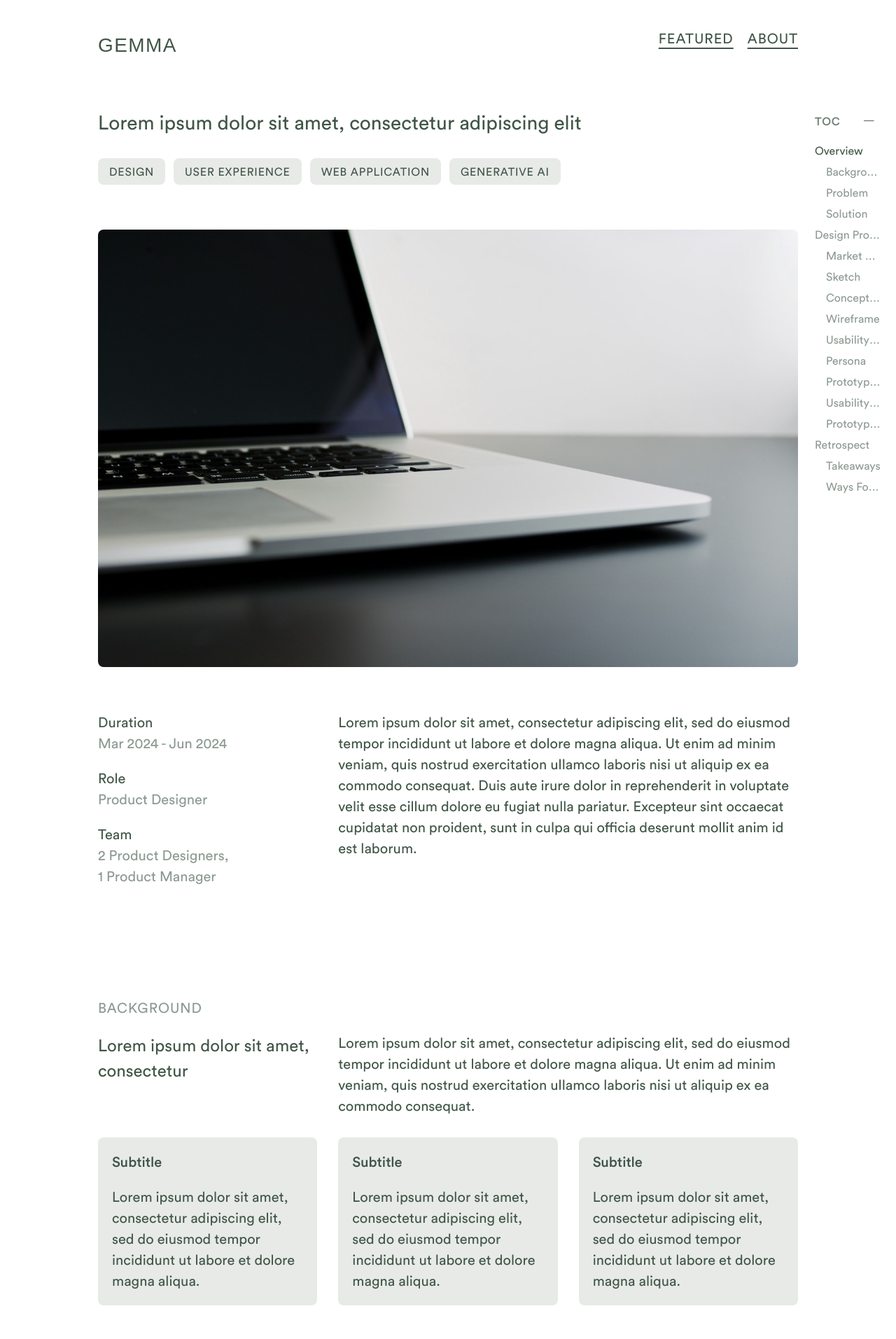
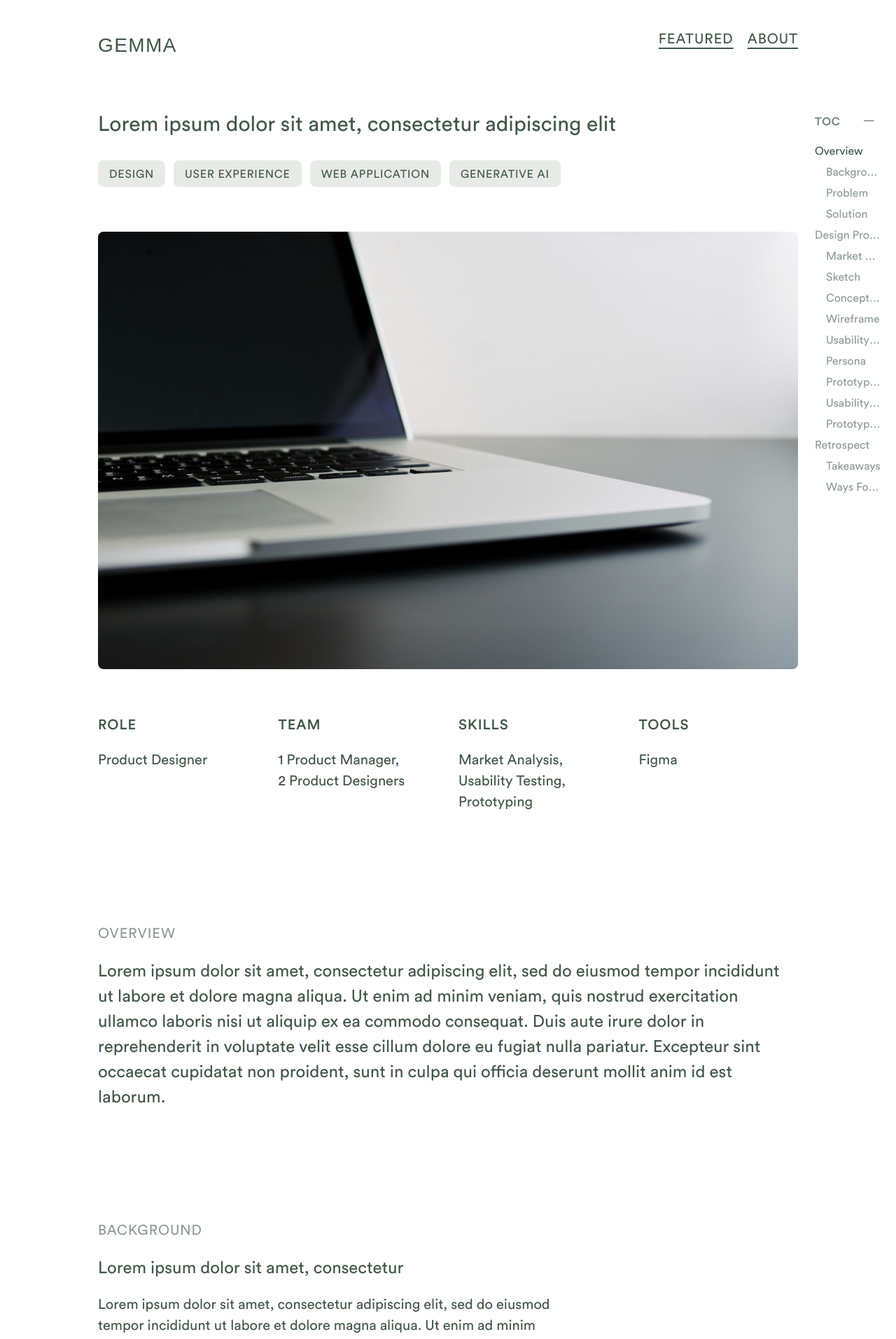
Before and after one commit to azurestocking/azurestocking.github.io, a Jekyll site: the page built from _projects/opus.html, in a window 1280 px wide. Shown: the top 1913 px of the page at 70% size. Built offline with Jekyll 4.4.1, drawn with Linux system fonts in a browser that asks for light colours; some web fonts are replaced.

Commit message:
Update layout

```diff
--- a/_includes/project-header.html
+++ b/_includes/project-header.html
@@ -12,29 +12,24 @@
 
     <img src="{{ page.image | relative_url }}" loading="lazy" style="margin-bottom: 64px;">
 
-    <div class="grid grid-1-2">
+    <div class="grid grid-4">
         <div class="list">
             <div class="list-item">
                 <div class="list-item-1">
-                    <div>Duration</div>
+                    <h5 style="margin-block-end: 20px;">ROLE</h5>
                 </div>
-                <div class="list-item-2">
-                    <div>{{ page.duration }}</div>
+                <div>
+                    {% for role in page.role %}
+                        {{ role }}{% unless forloop.last %}, <br>{% endunless %}
+                    {% endfor %}
                 </div>
             </div>
+        </div>
+        <div class="list">
             <div class="list-item">
                 <div class="list-item-1">
-                    <div>Role</div>
+                    <h5 style="margin-block-end: 20px;">TEAM</h5>
                 </div>
-                <div class="list-item-2">
-                    <div>{{ page.role }}</div>
-                </div>
-            </div>
-            <div class="list-item">
-                <div class="list-item-1">
-                    <div>Team</div>
-                </div>
-                <div class="list-item-2">
                 <div>
                     {% for member in page.team %}
                         {{ member }}{% unless forloop.last %}, <br>{% endunless %}
@@ -42,9 +37,29 @@
                 </div>
             </div>
         </div>
+        <div class="list">
+            <div class="list-item">
+                <div class="list-item-1">
+                    <h5 style="margin-block-end: 20px;">SKILLS</h5>
                 </div>
                 <div>
-            <p>{{ page.description }}</p>
+                    {% for skill in page.skill %}
+                        {{ skill }}{% unless forloop.last %}, <br>{% endunless %}
+                    {% endfor %}
+                </div>
+            </div>
+        </div>
+        <div class="list">
+            <div class="list-item">
+                <div class="list-item-1">
+                    <h5 style="margin-block-end: 20px;">TOOLS</h5>
+                </div>
+                <div>
+                    {% for tool in page.tool %}
+                        {{ tool }}{% unless forloop.last %}, <br>{% endunless %}
+                    {% endfor %}
+                </div>
+            </div>
         </div>
     </div>
 </section>
--- a/_layouts/default.html
+++ b/_layouts/default.html
@@ -38,14 +38,14 @@
     {% endif %}
 
     <footer>
-        <hr>
-        <div class="button-group" style="padding-top: 64px;padding-bottom: 64px;">
+        <hr style="padding-bottom: 10px;">
+        <div class="button-group" style="padding-top: 64px; padding-bottom: 64px;">
             <a class="button" href="/">LinkedIn ↗</a>
             <a class="button" href="/">GitHub ↗</a>
             <a class="button" href="/">Resume ↗</a>
             <a class="button" href="/">E-Mail ↗</a>
         </div>
-        <div class="p-l" style="padding-bottom: 64px;">
+        <div class="p-l" style="padding-bottom: 64px; margin-block-end: 0px;">
             I am drawn to complexity and intersectionality—terms I do not use as buzzwords but as intellectual imperatives. If your project piques analytical curiosity or serves the public good, we should talk about a potential pro bono collaboration.
         </div>
         <p>
--- a/_projects/opus.html
+++ b/_projects/opus.html
@@ -12,15 +12,29 @@ tags:
   - WEB APPLICATION
   - GENERATIVE AI
 duration: "Mar 2024 - Jun 2024"
-role: "Product Designer"
+role:
+  - Product Designer
 team:
+  - 1 Product Manager
   - 2 Product Designers
-  - 1 Product Manager
+skill:
+  - Market Analysis
+  - Usability Testing
+  - Prototyping
+tool:
+  - Figma
 ---
 
 <section>
+    <h1>Overview</h1>
+    <div class="p-l">
+        {{ page.description }}
+    </div>
+</section>
+
+<section>
     <h2>Background</h2>
-    <div class="grid grid-1-2">
+    <div class="grid grid-2-1">
         <h3>Lorem ipsum dolor sit amet, consectetur</h3>
         <p>Lorem ipsum dolor sit amet, consectetur adipiscing elit, sed do eiusmod tempor incididunt ut labore et dolore magna aliqua. Ut enim ad minim veniam, quis nostrud exercitation ullamco laboris nisi ut aliquip ex ea commodo consequat.</p>
     </div>
@@ -42,7 +56,7 @@ team:
 
 <section>
     <h2>Problem</h2>
-    <div class="grid grid-1-2">
+    <div class="grid grid-2-1">
         <h3>Lorem ipsum dolor sit amet, consectetur</h3>
         <p>Lorem ipsum dolor sit amet, consectetur adipiscing elit, sed do eiusmod tempor incididunt ut labore et dolore magna aliqua. Ut enim ad minim veniam, quis nostrud exercitation ullamco laboris nisi ut aliquip ex ea commodo consequat.</p>
     </div>
@@ -117,7 +131,7 @@ team:
 
 <section>
     <h2>Market Analysis</h2>
-    <div class="grid grid-1-2">
+    <div class="grid grid-2-1">
         <h3>Lorem ipsum dolor sit amet, consectetur</h3>
         <p>Lorem ipsum dolor sit amet, consectetur adipiscing elit, sed do eiusmod tempor incididunt ut labore et dolore magna aliqua. Ut enim ad minim veniam, quis nostrud exercitation ullamco laboris nisi ut aliquip ex ea commodo consequat.</p>
     </div>
@@ -150,7 +164,7 @@ team:
 
 <section>
     <h2>Concept Testing</h2>
-    <div class="grid grid-1-2">
+    <div class="grid grid-2-1">
         <h3>Lorem ipsum dolor sit amet, consectetur</h3>
         <p>Lorem ipsum dolor sit amet, consectetur adipiscing elit, sed do eiusmod tempor incididunt ut labore et dolore magna aliqua. Ut enim ad minim veniam, quis nostrud exercitation ullamco laboris nisi ut aliquip ex ea commodo consequat.</p>
     </div>
@@ -182,7 +196,7 @@ team:
 
 <section>
     <h2>Usability Testing 1</h2>
-    <div class="grid grid-1-2">
+    <div class="grid grid-2-1">
         <h3>Lorem ipsum dolor sit amet, consectetur</h3>
         <p>Lorem ipsum dolor sit amet, consectetur adipiscing elit, sed do eiusmod tempor incididunt ut labore et dolore magna aliqua. Ut enim ad minim veniam, quis nostrud exercitation ullamco laboris nisi ut aliquip ex ea commodo consequat.</p>
     </div>
@@ -348,7 +362,7 @@ team:
 
 <section>
     <h2>Usability Testing 2</h2>
-    <div class="grid grid-1-2">
+    <div class="grid grid-2-1">
         <h3>Lorem ipsum dolor sit amet, consectetur</h3>
         <p>Lorem ipsum dolor sit amet, consectetur adipiscing elit, sed do eiusmod tempor incididunt ut labore et dolore magna aliqua. Ut enim ad minim veniam, quis nostrud exercitation ullamco laboris nisi ut aliquip ex ea commodo consequat.</p>
     </div>
--- a/js/scrollspy.js
+++ b/js/scrollspy.js
@@ -3,22 +3,21 @@ document.addEventListener('DOMContentLoaded', function() {
     const scrollspyLinks = document.querySelector('.scrollspy-links');
     const collapseButton = document.querySelector('.scrollspy-collapse');
 
+    // Get all h1 and h2 elements from main
+    const headings = Array.from(main.querySelectorAll('h1, h2')).filter(heading => {
+        return !heading.classList.contains('np');
+    });
+
+    // Hide TOC if no headings are found
+    if (headings.length === 0) {
+        scrollspyLinks.parentElement.style.display = 'none';
+        return;
+    }
+
     // Toggle collapse state
     collapseButton.addEventListener('click', function() {
         scrollspyLinks.classList.toggle('collapsed');
         collapseButton.textContent = scrollspyLinks.classList.contains('collapsed') ? '＋' : '－';
-    });
-
-    // Add Overview link at the top
-    const overviewLink = document.createElement('a');
-    overviewLink.href = '#overview';
-    overviewLink.textContent = 'Overview';
-    overviewLink.classList.add('scrollspy-link', 'h1');
-    scrollspyLinks.appendChild(overviewLink);
-
-    // Get all h1 and h2 elements from main
-    const headings = Array.from(main.querySelectorAll('h1, h2')).filter(heading => {
-        return !heading.classList.contains('np');
     });
 
     // Create TOC
--- a/styles.css
+++ b/styles.css
@@ -152,10 +152,9 @@ p {
 }
 
 .p-xl {
-    font-size: 28px;
+    font-size: 30px;
     line-height: 1.5em;
     display: block;
-    margin-block-end: 30px;
     color: var(--primary);
 }
 
@@ -279,7 +278,6 @@ img, video {
 .project {
     display: flex;
     flex-direction: column;
-    margin-top: 30px;
     margin-bottom: 30px;
 }
 
@@ -376,6 +374,14 @@ img, video {
     margin-block-end: 0;
 }
 
+hr {
+    margin: 0;
+    padding: 0;
+    height: 0;
+    border: none;
+    border-top: 2px solid var(--primary);
+}
+
 
 
 /* BUTTON */
@@ -417,11 +423,6 @@ footer p {
     font-size: 18px;
     line-height: 1.5em;
     color: var(--tertiary-solid);
-}
-
-hr {
-    margin-top: 1em;
-    border-top: 2px solid var(--primary);
 }
 
 .banner img {
@@ -471,10 +472,16 @@ hr {
     margin-bottom: 30px;
 }
 
+.grid-4 {
+    grid-template-columns: repeat(4, 1fr);
+    margin-top: 30px;
+    margin-bottom: 30px;
+}
+
 .grid-1-2 {
     grid-template-columns: 1fr 2fr;
     grid-column: 1 / -1;
-    margin-top: 20px;
+    margin-top: 30px;
     margin-bottom: 30px;
 }
 
@@ -484,6 +491,25 @@ hr {
 
 .grid-1-2 > *:last-child {
     grid-column: 2 / span 2;
+}
+
+.grid-2-1 {
+    grid-template-columns: repeat(3, 1fr);
+    grid-template-rows: auto auto;
+    grid-column: 1 / span 2;
+    margin-top: 20px;
+    margin-bottom: 30px;
+    row-gap: 0;
+}
+
+.grid-2-1 > *:first-child {
+    grid-row: 1;
+    grid-column: 1 / span 2;
+}
+
+.grid-2-1 > *:last-child {
+    grid-row: 2;
+    grid-column: 1 / span 2;
 }
 
 .scrollspy {
```
Also changed, not shown: _projects/recount.html (added, +33 -0 lines), index.html (+11 -2 lines). Lines whose indentation alone changed are shown as unchanged.
